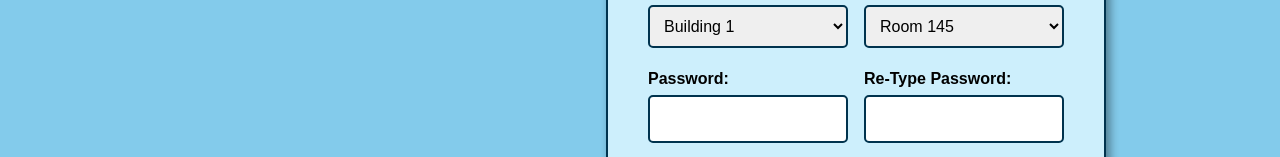
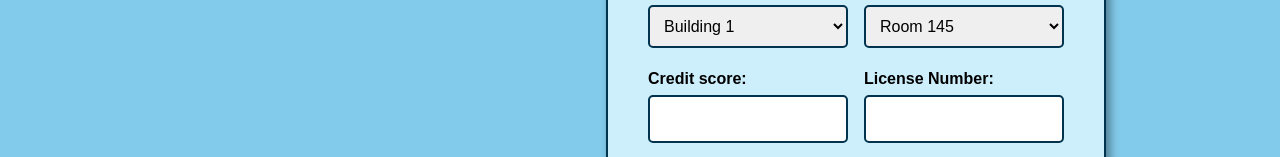
Before and after one commit to AsiaOsman06/AMS, a React (Create React App) app in the folder frontend/: page /register in a window 1280 px wide. Shown: the part 432-589 px from the top of the page. Built offline with nearby package versions, Linux system fonts and the light colour scheme.

Commit message:
fixing checkout

```diff
--- a/frontend/src/components/Register.js
+++ b/frontend/src/components/Register.js
@@ -33,8 +33,8 @@ const Register = () => {
       email,
       building,
       room,
-      password,
-      confirmPassword,
+      creditScore,
+      LicenseNumber,
       accommodations,
     } = formData;
 
@@ -44,15 +44,10 @@ const Register = () => {
       !email ||
       !building ||
       !room ||
-      !password ||
-      !confirmPassword
+      !creditScore ||
+      !licenseNumber
     ) {
       setError("All fields are required");
-      return;
-    }
-
-    if (password !== confirmPassword) {
-      setError("Passwords do not match");
       return;
     }
 
@@ -66,8 +61,8 @@ const Register = () => {
       email: "",
       building: "Building 1",
       room: "Room 145",
-      password: "",
-      confirmPassword: "",
+      creditScore: "650",
+      licenseNumber: "A123-456-789-123",
       accommodations: "",
     });
   };
@@ -146,20 +141,20 @@ const Register = () => {
 
           <div style={{ display: "flex", gap: "1rem" }}>
             <div style={{ flex: 1 }}>
-              <label>Password:</label>
+              <label>Credit score:</label>
               <input
-                type="password"
-                name="password"
-                value={formData.password}
+                type="integer"
+                name="creditScore"
+                value={formData.creditScore}
                 onChange={handleChange}
                 className="register-input"
               />
             </div>
             <div style={{ flex: 1 }}>
-              <label>Re-Type Password:</label>
+              <label>License Number:</label>
               <input
-                type="password"
-                name="confirmPassword"
+                type="Text"
+                name="licenseNumber"
                 value={formData.confirmPassword}
                 onChange={handleChange}
                 className="register-input"
```
